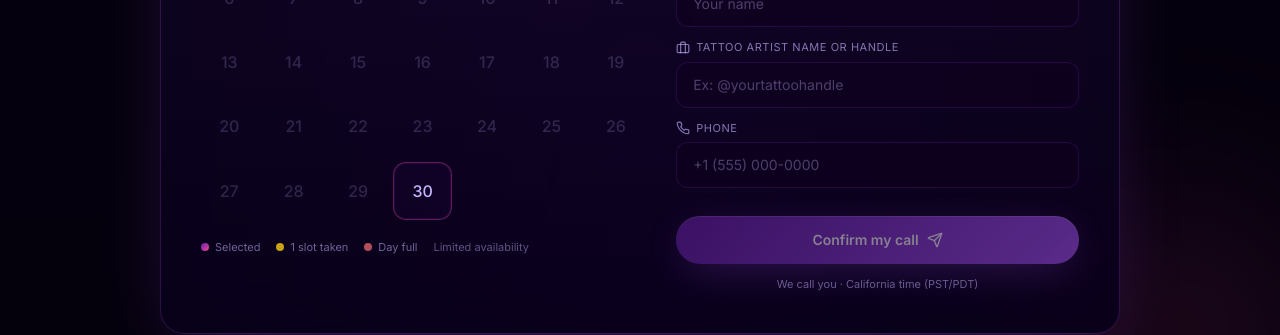
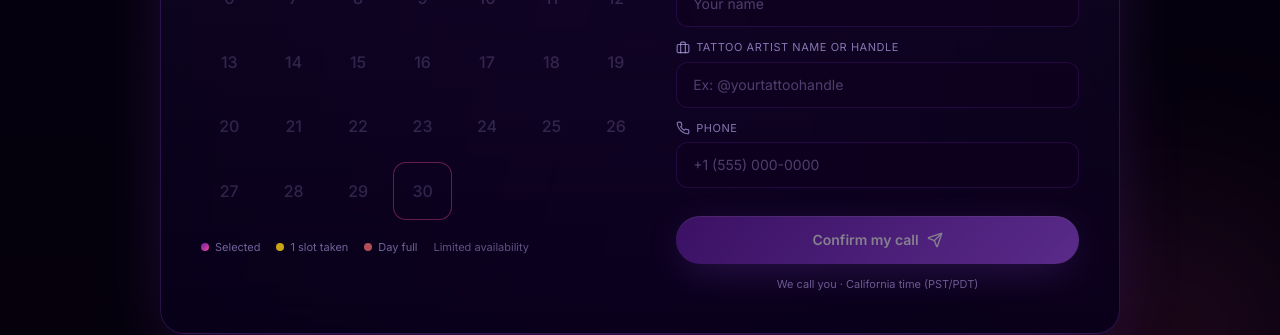
Before and after one commit to agencygi10-cell/closeflow-website, a Next.js app: page / in a window 1280 px wide. Shown: the part 6673-7008 px from the top of the page. Built offline with nearby package versions, Linux system fonts and the light colour scheme.

Commit message:
fix: reject booking times that already passed for today
- Backend: validate that selected time is in the future when date is today
- Frontend: filter past slots from the time picker for today's date
- Frontend: disable the day entirely if no future slot remains today

```diff
--- a/app/api/bookings/route.ts
+++ b/app/api/bookings/route.ts
@@ -106,6 +106,20 @@ function weekdayInCA(ymd: string): number {
     weekday: "short",
   }).format(dt);
   return ["Sun", "Mon", "Tue", "Wed", "Thu", "Fri", "Sat"].indexOf(wk);
+}
+
+// Returns the current wall-clock HH:mm in California.
+function nowHmInCA(): string {
+  const parts = new Intl.DateTimeFormat("en-US", {
+    timeZone: CA_TZ,
+    hour: "2-digit",
+    minute: "2-digit",
+    hour12: false,
+  }).formatToParts(new Date());
+  const hRaw = parts.find((p) => p.type === "hour")!.value;
+  const m = parts.find((p) => p.type === "minute")!.value;
+  const h = hRaw === "24" ? "00" : hRaw;
+  return `${h.padStart(2, "0")}:${m.padStart(2, "0")}`;
 }
 
 function isValidYmd(s: string): boolean {
@@ -440,6 +454,12 @@ export async function POST(req: Request) {
       { status: 400 }
     );
   }
+  if (date === today && time <= nowHmInCA()) {
+    return NextResponse.json(
+      { error: "That time has already passed today. Pick a later time or another day." },
+      { status: 400 }
+    );
+  }
   if (weekdayInCA(date) === 0) {
     return NextResponse.json(
       { error: "We don't take calls on Sundays" },
--- a/components/LeadForm.tsx
+++ b/components/LeadForm.tsx
@@ -46,6 +46,20 @@ function weekdayInCalifornia(d: Date): number {
     weekday: "short",
   }).format(d);
   return ["Sun", "Mon", "Tue", "Wed", "Thu", "Fri", "Sat"].indexOf(wk);
+}
+
+// Current wall-clock HH:mm in California, used to hide past slots for today.
+function nowHmInCalifornia(): string {
+  const parts = new Intl.DateTimeFormat("en-US", {
+    timeZone: CA_TZ,
+    hour: "2-digit",
+    minute: "2-digit",
+    hour12: false,
+  }).formatToParts(new Date());
+  const hRaw = parts.find((p) => p.type === "hour")!.value;
+  const m = parts.find((p) => p.type === "minute")!.value;
+  const h = hRaw === "24" ? "00" : hRaw;
+  return `${h.padStart(2, "0")}:${m.padStart(2, "0")}`;
 }
 
 // Stable per-week seed: returns same number for every date in the same Mon-Sun week
@@ -207,14 +221,28 @@ export default function LeadForm() {
     if (!allowed.has(wk)) return { disabled: true, reason: "unavailable" };
     const taken = bookingsByDate.get(ymd) ?? [];
     if (taken.length >= MAX_PER_DAY) return { disabled: true, reason: "full" };
+    // If today and the last slot of the day has already passed, the day is effectively closed.
+    if (ymd === today) {
+      const nowHm = nowHmInCalifornia();
+      const stillUpcoming = ALL_SLOTS.some(
+        (s) => s > nowHm && !new Set(taken).has(s)
+      );
+      if (!stillUpcoming) return { disabled: true, reason: "past" };
+    }
     return { disabled: false };
   };
 
   const availableSlotsForSelected = useMemo(() => {
     if (!selectedDate) return [] as string[];
     const taken = new Set(bookingsByDate.get(selectedDate) ?? []);
-    return ALL_SLOTS.filter((s) => !taken.has(s));
-  }, [selectedDate, bookingsByDate]);
+    const isToday = selectedDate === today;
+    const nowHm = isToday ? nowHmInCalifornia() : null;
+    return ALL_SLOTS.filter((s) => {
+      if (taken.has(s)) return false;
+      if (nowHm && s <= nowHm) return false;
+      return true;
+    });
+  }, [selectedDate, bookingsByDate, today]);
 
   const canSubmit =
     selectedDate &&
```
